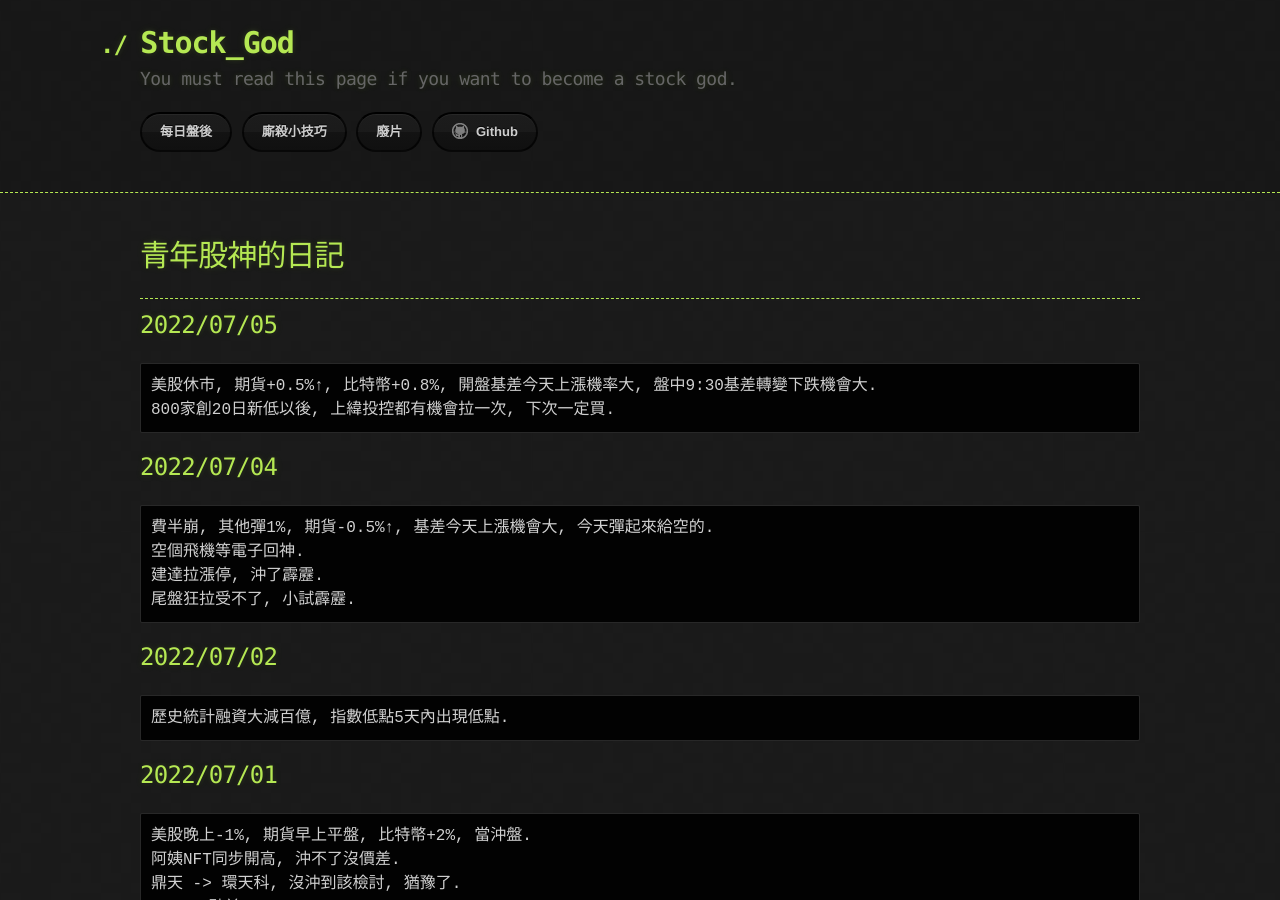
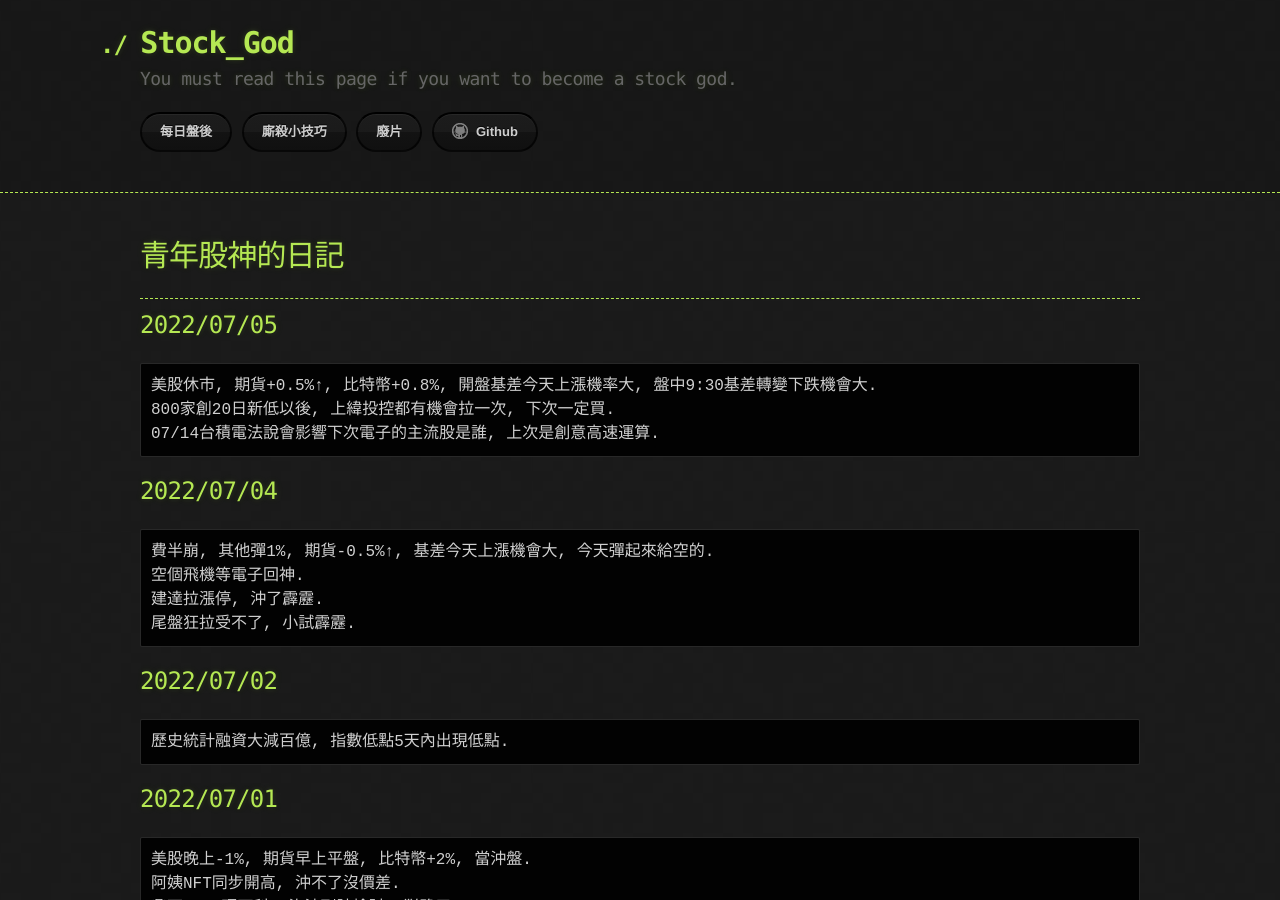
Before and after one commit to lepg5487/Stock_God, a Jekyll site: the page built from index.md, in a window 1280 px wide and 900 px high. Built offline with Jekyll 4.4.1, drawn with Linux system fonts in a browser that asks for light colours; our own code applies the rules of GitHub Pages for plain Markdown files.

Commit message:
Update index.md

````diff
--- a/index.md
+++ b/index.md
@@ -10,6 +10,7 @@ layout: testlayouts
 ```
 美股休市, 期貨+0.5%↑, 比特幣+0.8%, 開盤基差今天上漲機率大, 盤中9:30基差轉變下跌機會大.
 800家創20日新低以後, 上緯投控都有機會拉一次, 下次一定買.
+07/14台積電法說會影響下次電子的主流股是誰, 上次是創意高速運算.
 ```
 
 ## 2022/07/04
````
